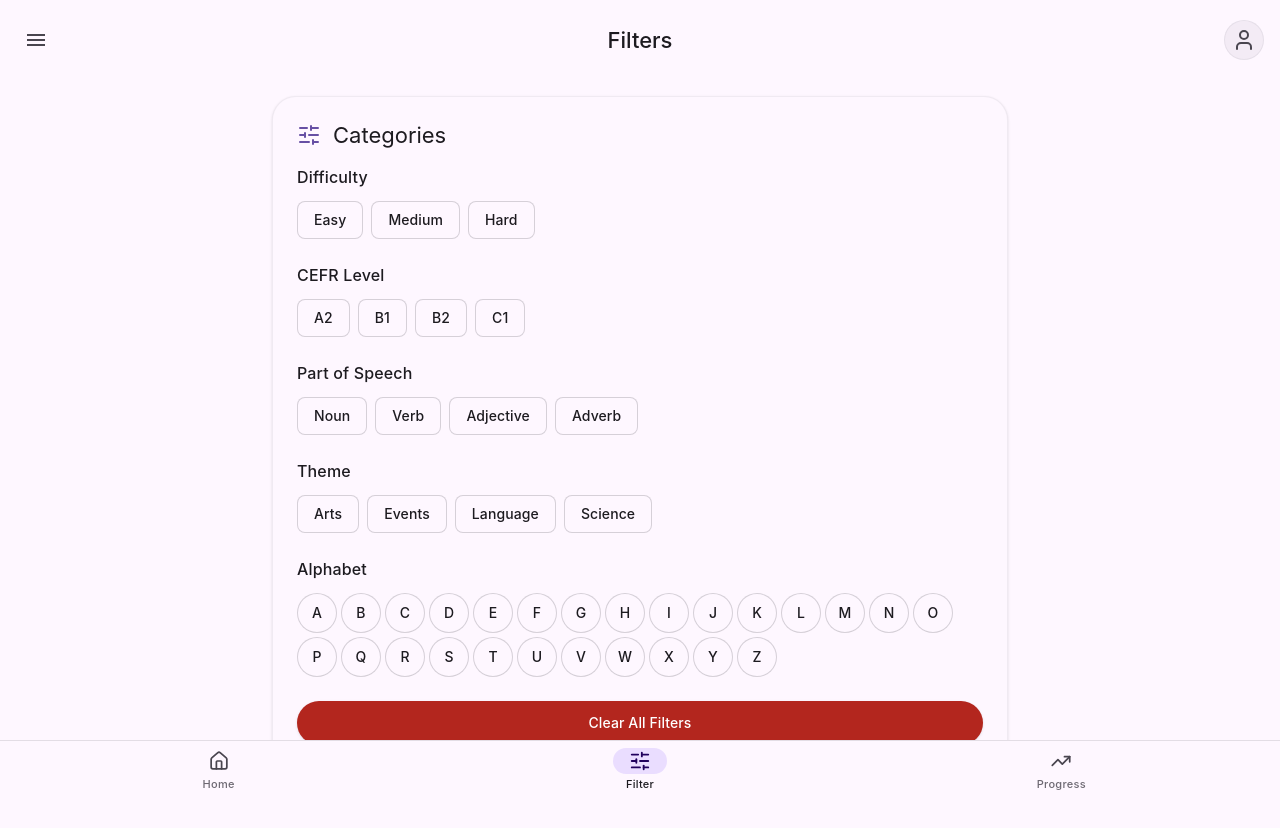
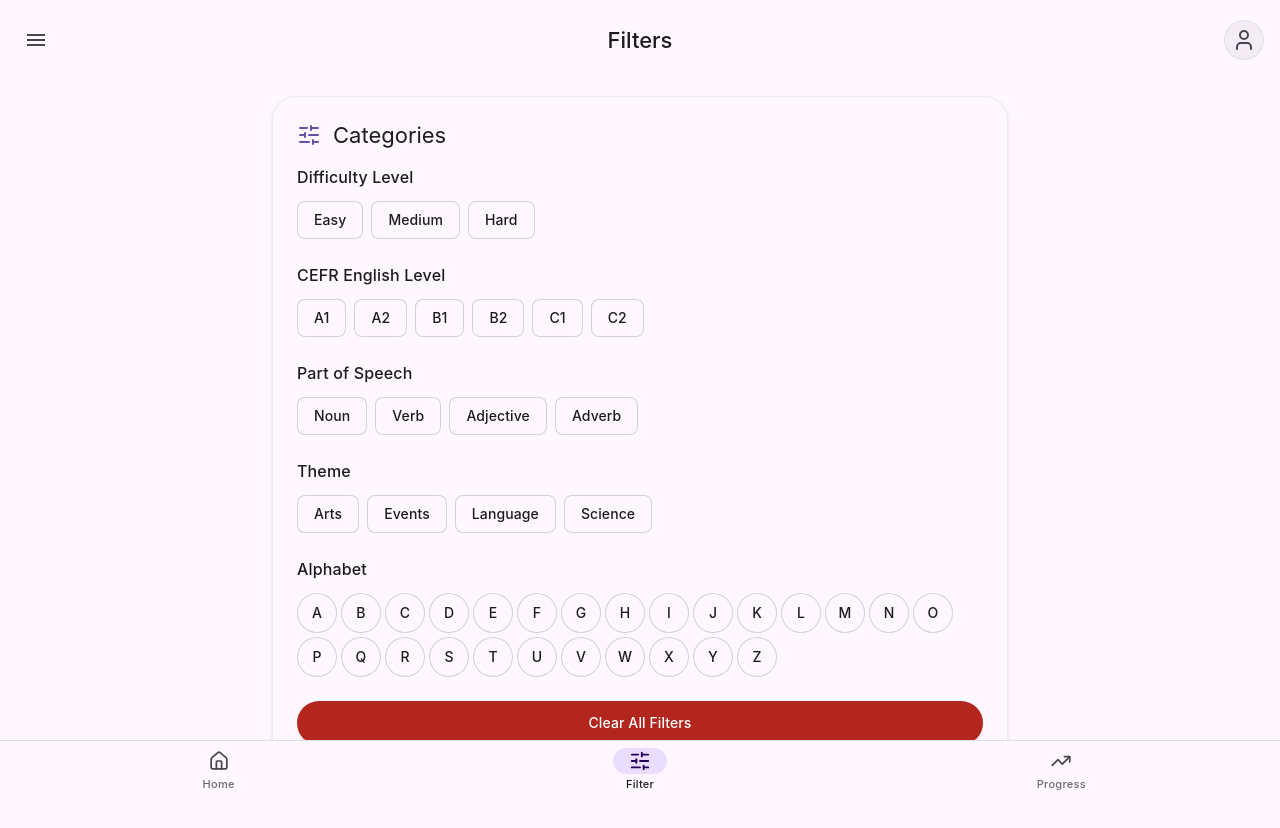
Before and after one commit to shafiullahcrazyman/Vocabify, a React (Vite) app: page /#/filter in a window 1280 px wide. Shown: the top 828 px of the page. Built offline with nearby package versions, Linux system fonts and the light colour scheme.

Commit message:
Add files via upload

```diff
--- a/src/screens/Filter.tsx
+++ b/src/screens/Filter.tsx
@@ -19,10 +19,11 @@ export const Filter: React.FC = () => {
 
   const handleClearFilters = () => {
     triggerHaptic(settings.hapticsEnabled);
-    updateFilters({ level: [], cefr: [], pos: [], letter: [], theme: [] }); // <-- Added cefr here
+    updateFilters({ level: [], cefr: [], pos: [], letter: [], theme: [] });
   };
 
   const levels = ['easy', 'medium', 'hard'];
+  const cefrLevels = ['A1', 'A2', 'B1', 'B2', 'C1', 'C2']; // <--- FIXED CEFR LEVELS
   const pos = ['noun', 'verb', 'adjective', 'adverb'];
   const letters = Array.from({ length: 26 }, (_, i) => String.fromCharCode(65 + i));
 
@@ -33,15 +34,6 @@ export const Filter: React.FC = () => {
       if (word.theme) themesSet.add(word.theme);
     });
     return Array.from(themesSet).sort();
-  }, [words]);
-
-  // Dynamically extract unique CEFR Levels (A1, A2, B1, etc.)
-  const dynamicCEFR = useMemo(() => {
-    const cefrSet = new Set<string>();
-    words.forEach(word => {
-      if (word.cefr) cefrSet.add(word.cefr);
-    });
-    return Array.from(cefrSet).sort(); // Sorts them alphabetically
   }, [words]);
 
   const FilterSection = ({ title, category, options }: { title: string, category: keyof typeof filters, options: string[] }) => (
@@ -86,12 +78,10 @@ export const Filter: React.FC = () => {
             <h2 className="m3-title-large">Categories</h2>
           </div>
 
-          <FilterSection title="Difficulty" category="level" options={levels} />
+          <FilterSection title="Difficulty Level" category="level" options={levels} />
 
-          {/* CEFR Dynamic Filter Section */}
-          {dynamicCEFR.length > 0 && (
-            <FilterSection title="CEFR Level" category="cefr" options={dynamicCEFR} />
-          )}
+          {/* CEFR Fixed Filter Section */}
+          <FilterSection title="CEFR English Level" category="cefr" options={cefrLevels} />
 
           <FilterSection title="Part of Speech" category="pos" options={pos} />
 
```
